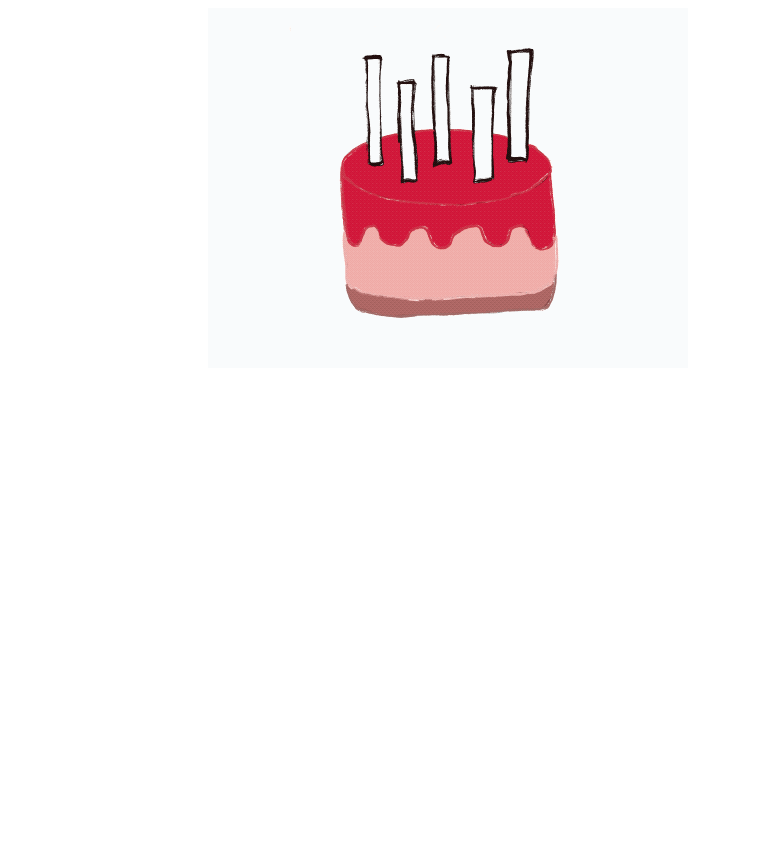
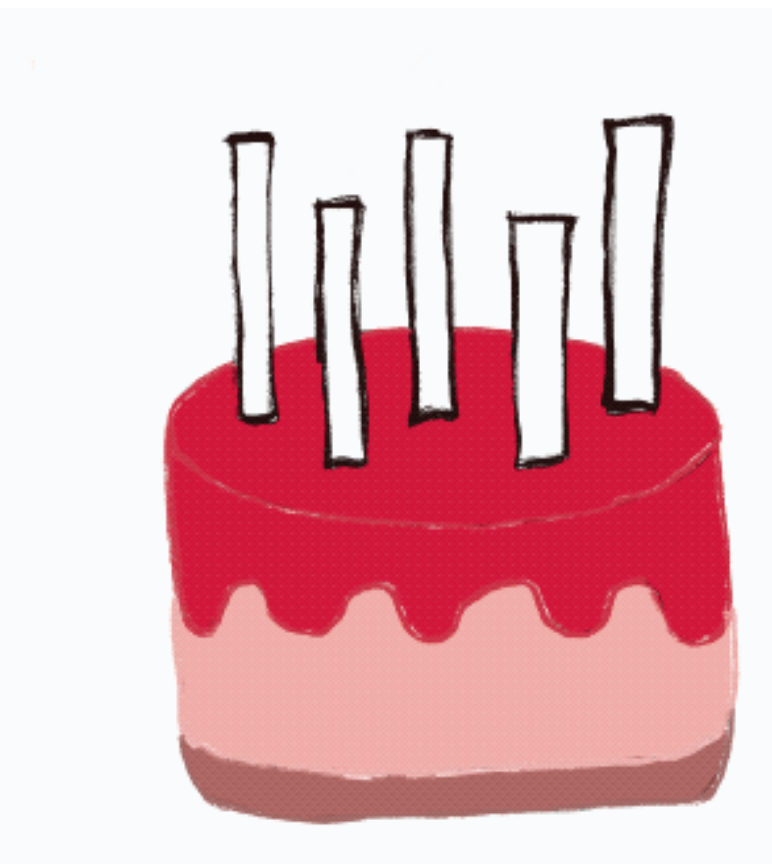
Before and after one commit to CastilloDel/feliz-cum-adasat, a plain HTML site: page index.html in a window 1280 px wide. Shown: the whole page, without its empty margins (192-964 px from the left). Before the commit the page ends 800 px from the top, so only its background shows below. Drawn offline with Linux system fonts and the light colour scheme.

Commit message:
feat: image full page

```diff
--- a/style.css
+++ b/style.css
@@ -1,5 +1,5 @@
-/* Center the image */
 img {
   display: block;
   margin: 0 auto;
+  width: 100%;
 }
```
